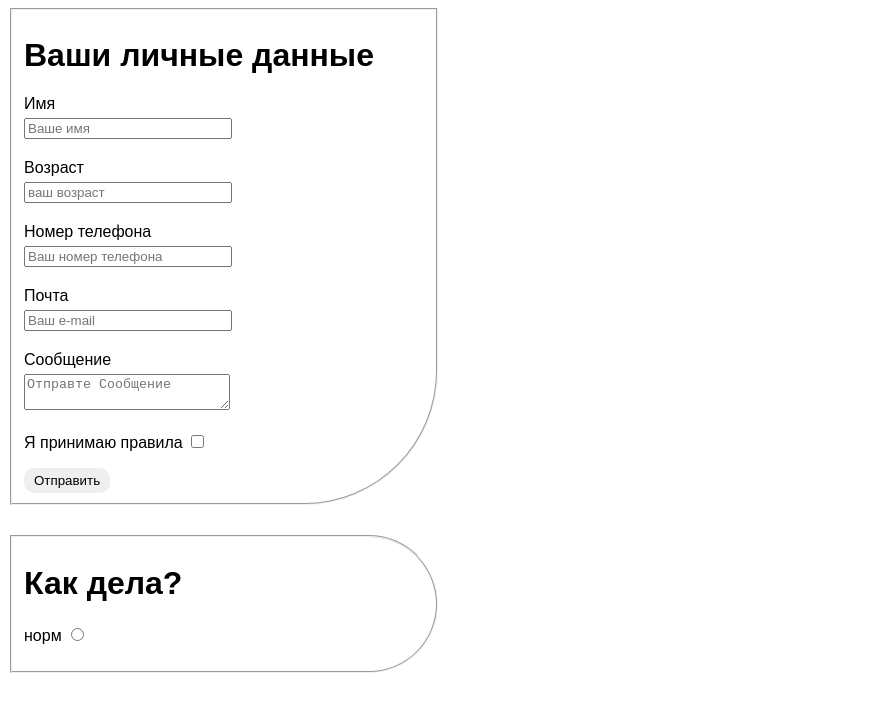
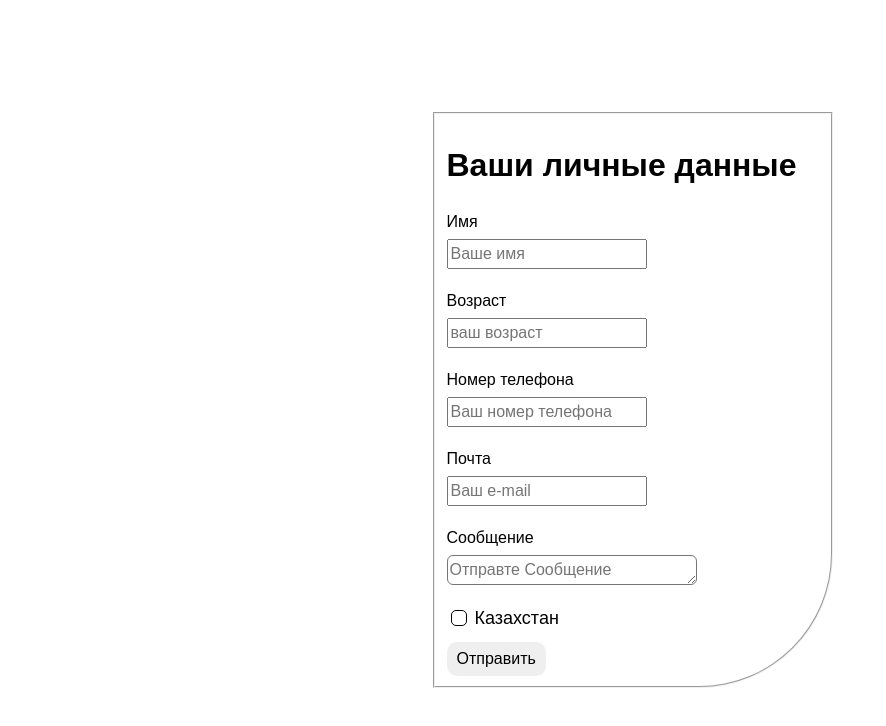
Before and after one commit to AldiBoomich/homework, a plain HTML site: page 4urok/4urok.html in a window 1280 px wide. Shown: the whole page, without its empty margins (0-886 px from the left). Drawn offline with Linux system fonts and the light colour scheme.

Commit message:
Add files via upload

```diff
--- a/4urok/4urok.css
+++ b/4urok/4urok.css
@@ -1,12 +1,18 @@
 body {
   font-family: Arial, Helvetica, sans-serif;
+  display: flex;
+  justify-content: center;
+  align-items: center;
 }
+
+
 
 input {
   display: block;
   margin-bottom: 20px;
   margin-top: 5px;
   width: 200px;
+  transition: width 10s ;
 }
 fieldset {
   width: 400px;
@@ -18,29 +24,66 @@
   display: block;
   margin-bottom: 20px;
   margin-top: 5px;
+  height: 20px;
+  width: 250px;
   max-height: 200px;
   min-height: 30px;
-  width: 200px;
   resize: vertical;
+  border-radius: 6px;
+  transition:  0.4s ;
 }
+textarea:hover {
+  height: 200px;
+
+}
+
 .sexbox {
-  display: inline-block;
-  width: auto;
+  position: absolute !important;
+  outline: none !important;
+  width: 0px !important;
+  height: 0px !important;
+  appearance: none !important;
+  cursor: pointer !important;
 }
-button {
+.sexbox::after {
+  content: "";
+  position: absolute;
+  width: 16px;
+  height: 16px;
+  border: 1.5px solid black;
+  border-radius: 5px;
+  cursor: pointer;
+  top: -27px;
+}
+.sexbox:checked::after{
+  background: url("./images/check-icon.svg") no-repeat #4caf50;
+}
+.sexbox-txt {
+  margin-left: 28px;
+  font-size: 18px;
+}
+.btn {
   display: block;
   border: 0;
   border-radius: 10px;
   padding: 5px 10px;
   cursor: pointer;
+  transition-duration: 0.4s;
+  margin-top: 10px;
 }
-.ochko {
-  border-radius: 0px 200px 200px 0px;
-  -webkit-border-radius: 0px 200px 200px 0px;
-  -moz-border-radius: 0px 200px 200px 0px;
-  margin-block: 30px;
+.btn:hover {
+  background-color: #4caf50;
+  color: white;
+  box-shadow: 0 8px 16px 0 rgba(0, 0, 0, 0.2);
 }
-.siski{
-    display: inline;
-    width: auto;
+
+input:hover{
+
+  width: 100%;
 }
+textarea:hover {
+  width: 100%;
+}
+.f:focus-visible {
+  outline: 2px solid #4caf50;
+}
--- a/4urok/4urok.html
+++ b/4urok/4urok.html
@@ -4,41 +4,53 @@
     <meta charset="UTF-8" />
     <meta name="viewport" content="width=device-width, initial-scale=1.0" />
     <link rel="stylesheet" href="./4urok.css" />
+    <link rel="stylesheet" href="norm.css" />
     <script src="./4urok.js"></script>
     <title>Document</title>
   </head>
   <body>
-    <form action="">
+    <main class="main">
+      <form action="" class="form">
         <fieldset>
           <h1>Ваши личные данные</h1>
           <label for="name">Имя</label>
-        <input type="text" name="name" id="name" placeholder="Ваше имя" />
+          <input type="text" name="name" id="name" placeholder="Ваше имя" class="name f" />
           <label for="age">Возраст</label>
-        <input type="number" name="age" id="age" placeholder="ваш возраст" />
+          <input type="number" name="age" id="age" placeholder="ваш возраст" class="age f" />
           <label for="tel">Номер телефона</label>
           <input
             type="tel"
             id="tel"
             name="phone"
             placeholder="Ваш номер телефона"
+            class="phone f"
           />
           <label for="mail">Почта</label>
-        <input type="email" id="mail" name="email" placeholder="Ваш e-mail" />
+          <input
+            type="email"
+            id="mail"
+            name="email"
+            placeholder="Ваш e-mail"
+            class="email f"
+          />
           <label for="sms">Сообщение</label>
           <textarea
             name="sms"
             id="sms"
             placeholder="Отправте Сообщение"
+            class="sms f"
           ></textarea>
-        <label for="checkbox">Я принимаю правила</label>
-        <input type="checkbox" name="checkbox" id="checkbox" class="sexbox" />
-        <button type="submit">Отправить</button>
-      </fieldset>
-      <fieldset class="ochko">
-        <h1>Как дела?</h1>
-        <label for="norm">норм</label>
-        <input type="radio" name="radio" id="norm" class="siski">
+          <label for="checkbox"></label>
+          <input
+            type="checkbox"
+            name="checkbox"
+            id="checkbox"
+            class="sexbox f"
+          />
+          <span class="sexbox-txt">Казахстан</span>
+          <button type="submit" class="btn f">Отправить</button>
         </fieldset>
       </form>
+    </main>
   </body>
 </html>
--- /dev/null
+++ b/4urok/norm.css
@@ -0,0 +1,210 @@
+/**
+  Нормализация блочной модели
+ */
+*,
+::before,
+::after {
+  box-sizing: border-box;
+}
+
+/**
+  Убираем внутренние отступы слева тегам списков,
+  у которых есть атрибут class
+ */
+:where(ul, ol):where([class]) {
+  padding-left: 0;
+}
+
+/**
+  Убираем внешние отступы body и двум другим тегам,
+  у которых есть атрибут class
+ */
+body,
+:where(blockquote, figure, fieldset):where([class]) {
+  margin: 0;
+}
+
+/**
+  Убираем внешние отступы вертикали нужным тегам,
+  у которых есть атрибут class
+ */
+:where(
+  h1,
+  h2,
+  h3,
+  h4,
+  h5,
+  h6,
+  p,
+  ul,
+  ol,
+  dl
+):where([class]) {
+  margin-block: 0;
+}
+
+:where(dd[class]) {
+  margin-left: 0;
+}
+
+:where(fieldset[class]) {
+  padding: 0;
+  border: none;
+}
+
+/**
+  Убираем стандартный маркер маркированному списку,
+  у которого есть атрибут class
+ */
+:where(ul[class]) {
+  list-style: none;
+}
+
+:where(address[class]) {
+  font-style: normal;
+}
+
+/**
+  Обнуляем вертикальные внешние отступы параграфа,
+  объявляем локальную переменную для внешнего отступа вниз,
+  чтобы избежать взаимодействие с более сложным селектором
+ */
+p {
+  --paragraphMarginBottom: 24px;
+
+  margin-block: 0;
+}
+
+/**
+  Внешний отступ вниз для параграфа без атрибута class,
+  который расположен не последним среди своих соседних элементов
+ */
+p:where(:not([class]):not(:last-child)) {
+  margin-bottom: var(--paragraphMarginBottom);
+}
+
+
+/**
+  Упрощаем работу с изображениями и видео
+ */
+img,
+video {
+  display: block;
+  max-width: 100%;
+  height: auto;
+}
+
+/**
+  Наследуем свойства шрифт для полей ввода
+ */
+input,
+textarea,
+select,
+button {
+  font: inherit;
+}
+
+html {
+  /**
+    Пригодится в большинстве ситуаций
+    (когда, например, нужно будет "прижать" футер к низу сайта)
+   */
+  height: 100%;
+  /**
+    Убираем скачок интерфейса по горизонтали
+    при появлении / исчезновении скроллбара
+   */
+  scrollbar-gutter: stable;
+  /**
+    Плавный скролл
+   */
+  scroll-behavior: smooth;
+}
+
+body {
+  /**
+    Пригодится в большинстве ситуаций
+    (когда, например, нужно будет "прижать" футер к низу сайта)
+   */
+  min-height: 100%;
+  /**
+    Унифицированный интерлиньяж
+   */
+  line-height: 1.5;
+}
+
+/**
+  Нормализация высоты элемента ссылки при его инспектировании в DevTools
+ */
+a:where([class]) {
+  display: inline-flex;
+}
+
+/**
+  Курсор-рука при наведении на элемент
+ */
+button,
+label {
+  cursor: pointer;
+}
+
+/**
+  Убирает серую подсветку при тапе на мобильных устройствах (iOS/Android)
+ */
+button {
+  -webkit-tap-highlight-color: transparent;
+}
+
+/**
+  Приводим к единому цвету svg-элементы
+  (за исключением тех, у которых уже указан
+  атрибут fill со значением 'none' или начинается с 'url')
+ */
+:where([fill]:not(
+  [fill="none"],
+  [fill^="url"]
+)) {
+  fill: currentColor;
+}
+
+/**
+  Приводим к единому цвету svg-элементы
+  (за исключением тех, у которых уже указан
+  атрибут stroke со значением 'none')
+ */
+:where([stroke]:not(
+  [stroke="none"],
+  [stroke^="url"]
+)) {
+  stroke: currentColor;
+}
+
+/**
+  Чиним баг задержки смены цвета при взаимодействии с svg-элементами
+ */
+svg * {
+  transition-property: fill, stroke;
+}
+
+/**
+  Приведение рамок таблиц в классический 'collapse' вид
+ */
+:where(table) {
+  border-collapse: collapse;
+  border-color: currentColor;
+}
+
+/**
+  Удаляем все анимации и переходы для людей,
+  которые предпочитают их не использовать
+ */
+@media (prefers-reduced-motion: reduce) {
+  *,
+  ::before,
+  ::after {
+    animation-duration: 0.01ms !important;
+    animation-iteration-count: 1 !important;
+    transition-duration: 0.01ms !important;
+    scroll-behavior: auto !important;
+  }
+}
```
Also changed, not shown: 4urok/images/check-icon.svg (added). Lines whose indentation alone changed are shown as unchanged.
